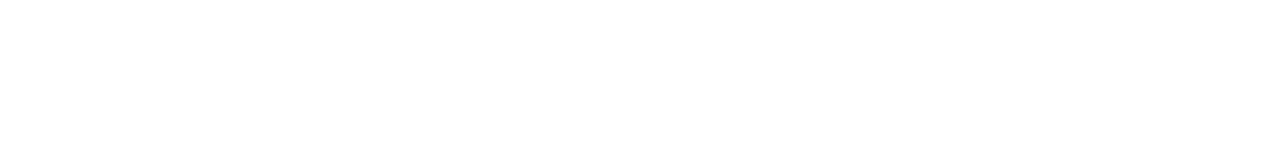
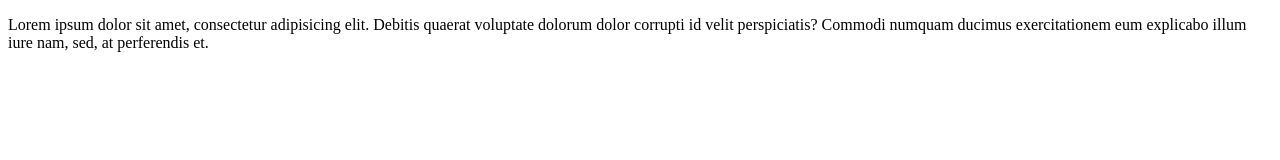
Before and after one commit to radek024/gitfun, a plain HTML site: page index.html in a window 1280 px wide. Drawn offline with Linux system fonts and the light colour scheme.

Commit message:
added lorem ipsum

```diff
--- a/index.html
+++ b/index.html
@@ -5,6 +5,6 @@
     <title>Document</title>
 </head>
 <body>
-
+    <p>Lorem ipsum dolor sit amet, consectetur adipisicing elit. Debitis quaerat voluptate dolorum dolor corrupti id velit perspiciatis? Commodi numquam ducimus exercitationem eum explicabo illum iure nam, sed, at perferendis et.</p>
 </body>
 </html>
```
